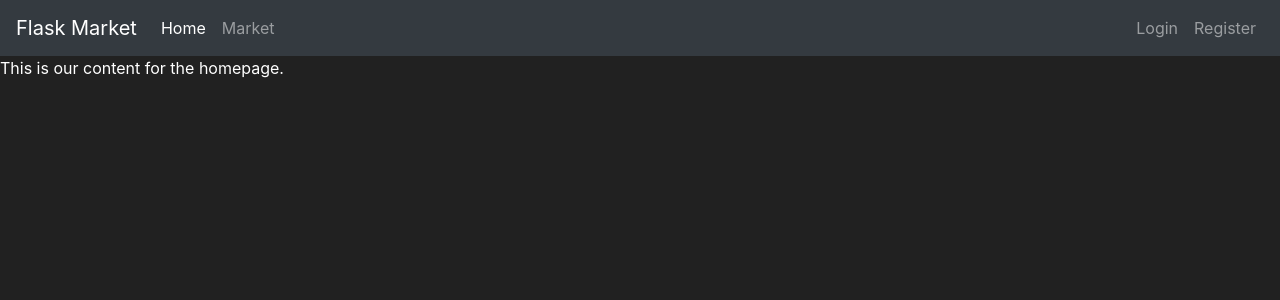
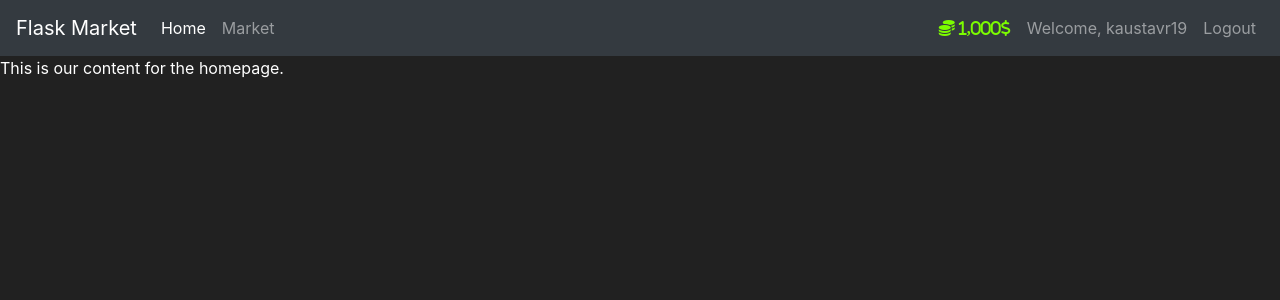
Before and after one commit to kaustavr19/FlaskMarket, a Flask app: page / in a window 1280 px wide. Shown: the top 300 px of the page. Run offline with Flask 2, Linux system fonts and the light colour scheme; a user stored in the database is signed in; some libraries are stand-ins or nearby versions.

Commit message:
user auth and navbar edit

```diff
--- a/market/models.py
+++ b/market/models.py
@@ -7,13 +7,20 @@ def load_user(user_id):
     return User.query.get(int(user_id))
 
 class User(db.Model, UserMixin):
-    id = db.Column(db.Integer, primary_key=True)
+    id = db.Column(db.Integer(), primary_key=True)
     username = db.Column(db.String(length=30), nullable=False, unique=True)
     email_address = db.Column(db.String(length=50), nullable=False, unique=True)
     password_hash = db.Column(db.String(length=60), nullable=False)
-    budgets = db.Column(db.Integer, nullable=False, default=1000)
+    budgets = db.Column(db.Integer(), nullable=False, default=1000)
     items = db.relationship('Item', backref='owned_user', lazy=True)
 
+
+    @property
+    def prettier_budget(self):
+        if len(str(self.budgets)) >= 4:
+            return f'{str(self.budgets)[:-3]},{str(self.budgets)[-3:]}$'
+        else:
+            return f"{self.budgets}$"
 
     @property
     def password(self):
@@ -27,12 +34,12 @@ class User(db.Model, UserMixin):
         return bcrypt.check_password_hash(self.password_hash, attempted_password)
 
 class Item(db.Model):
-    id = db.Column(db.Integer, primary_key=True)
+    id = db.Column(db.Integer(), primary_key=True)
     name = db.Column(db.String(length=30), nullable=False, unique=True)
-    price = db.Column(db.Integer, nullable=False)
+    price = db.Column(db.Integer(), nullable=False)
     barcode = db.Column(db.String(length=12), nullable=False, unique=True)
     description = db.Column(db.String(length=1024), nullable=False, unique=True)
-    owner = db.Column(db.Integer, db.ForeignKey('user.id'))
+    owner = db.Column(db.Integer(), db.ForeignKey('user.id'))
 
     def __repr__(self):
         return f'Item {self.name}'
--- a/market/templates/base.html
+++ b/market/templates/base.html
@@ -26,6 +26,23 @@
                     <a class="nav-link" href="{{ url_for('market_page') }}">Market</a>
                 </li>
             </ul>
+            {% if current_user.is_authenticated %}
+            <ul class="navbar-nav">
+                <li class="nav-item">
+                    <a class="nav-link" style="color: lawngreen; font-weight: bold;">
+                        <i class="fa fa-coins">
+                            {{ current_user.prettier_budget }}
+                        </i>
+                    </a>
+                </li>
+                <li class="nav-item">
+                    <a class="nav-link" href="#">Welcome, {{ current_user.username }}</a>
+                </li>
+                <li class="nav-item">
+                    <a class="nav-link" href="#">Logout</a>
+                </li>
+            </ul>
+            {% else %}
             <ul class="navbar-nav">
                 <li class="nav-item">
                     <a class="nav-link" href="{{ url_for('login_page') }}">Login</a>
@@ -34,6 +51,7 @@
                     <a class="nav-link" href="{{ url_for('register_page') }}">Register</a>
                 </li>
             </ul>
+            {% endif %}
         </div>
       </nav>
 
```
